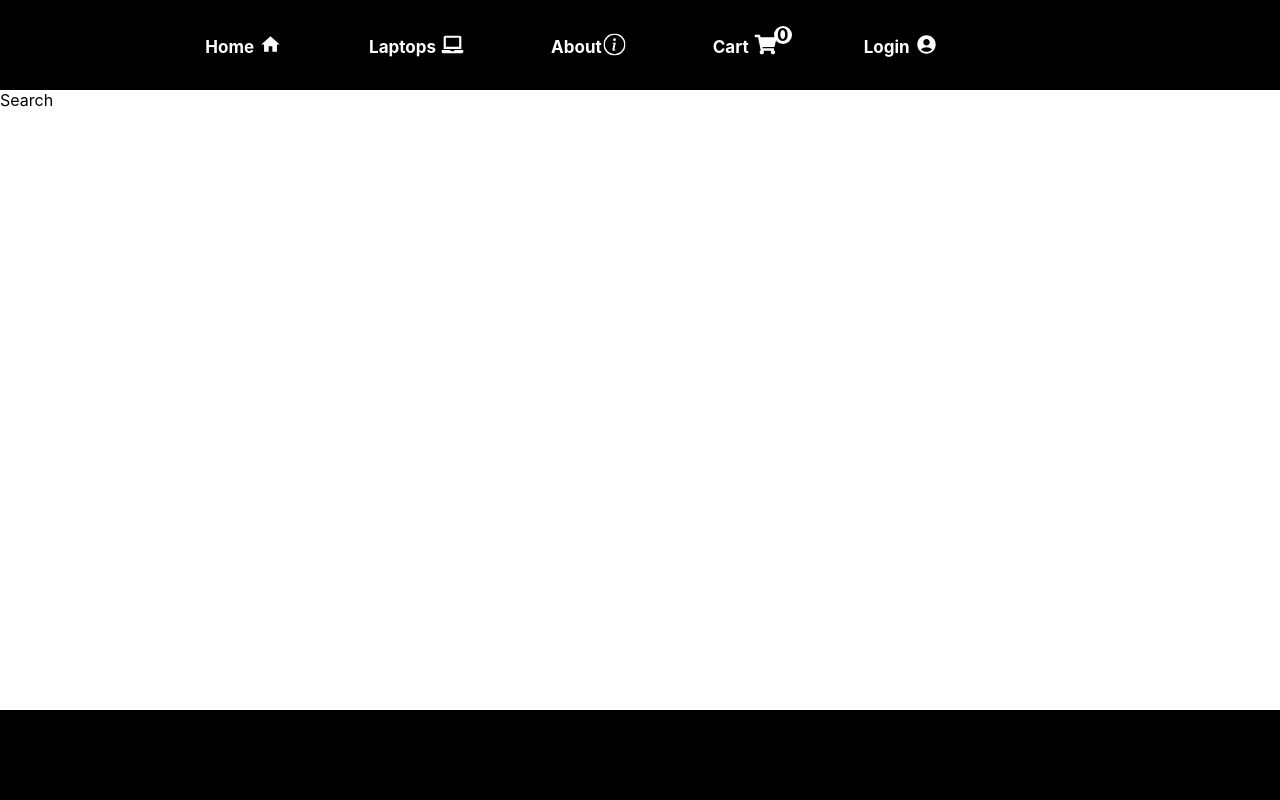
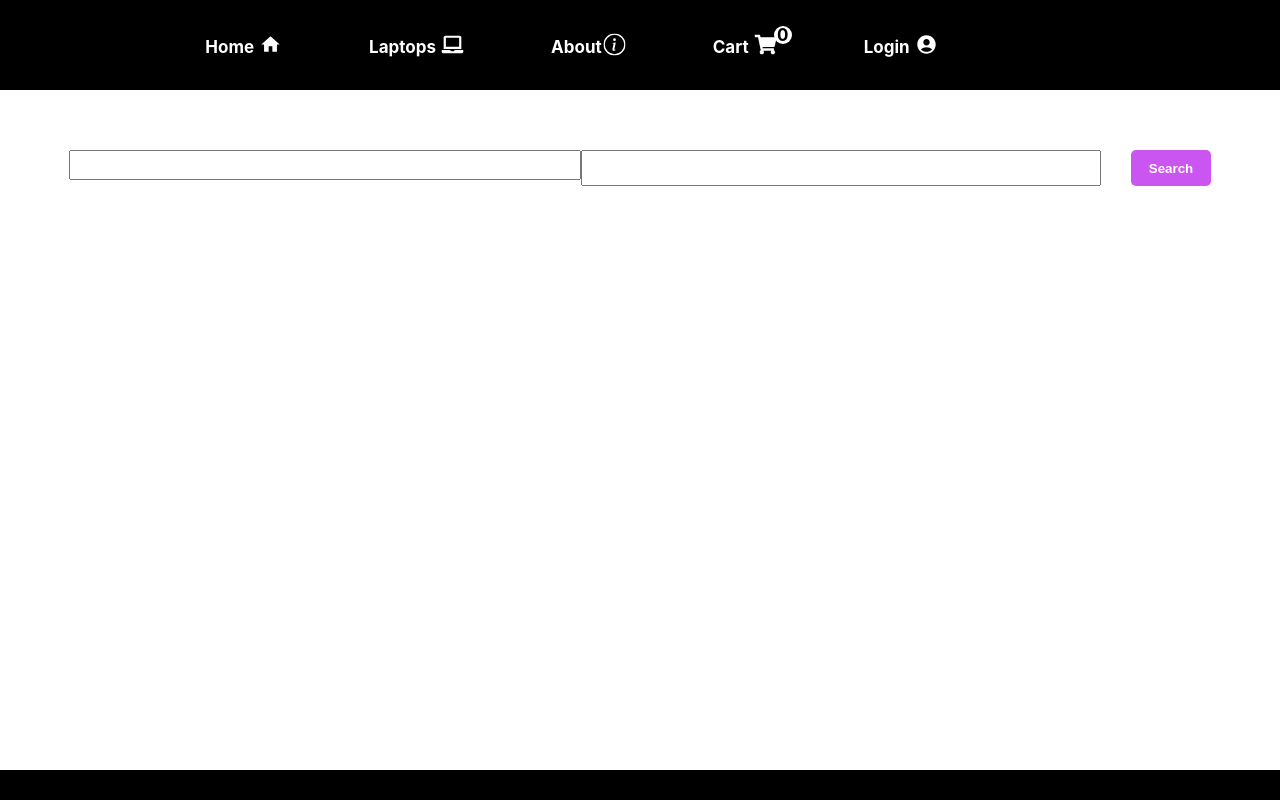
Before and after one commit to kevin-magu/buy-laptops, a React (Create React App) app: page /store in a window 1280 px wide. Shown: the top 800 px of the page. Built offline with nearby package versions, Linux system fonts and the light colour scheme; no server answers.

Commit message:
web store

```diff
--- a/src/components/Storepage/Search.js
+++ b/src/components/Storepage/Search.js
@@ -2,7 +2,9 @@ import React from 'react'
 
 function Search() {
   return (
-    <div>Search</div>
+    <div className='search-container'>
+        <input type="search" /> <input type="text" className='filter-input'/> <button>Search</button>
+    </div>
   )
 }
 
--- a/src/style/Store.css
+++ b/src/style/Store.css
@@ -1,3 +1,21 @@
 .store-container{
     min-height: 620px;
 }
+.search-container{
+    display: flex;
+    justify-content: center;
+    margin-top: 60px;
+}
+.search-container input{
+    width: 40%;
+    height: 30px;
+}
+.search-container button{
+    margin-left: 30px;
+    width: 80px;
+    background-color: rgb(202, 85, 241);
+    border: none;
+    color: white;
+    font-weight: bold;
+    border-radius: 5px;
+}
```
